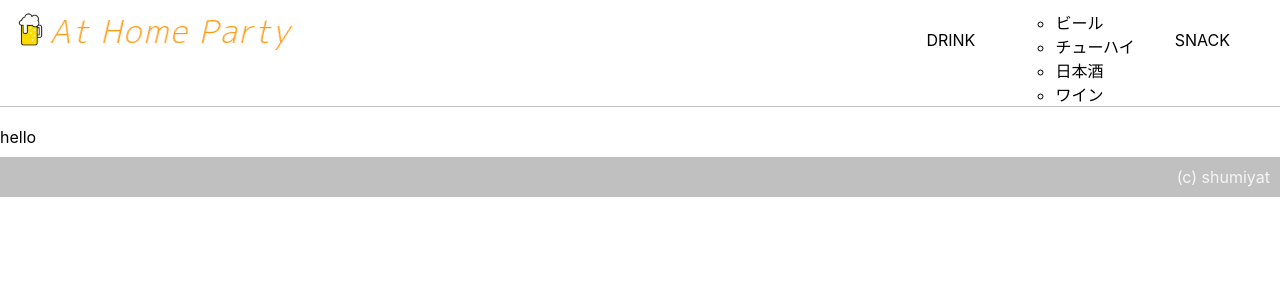
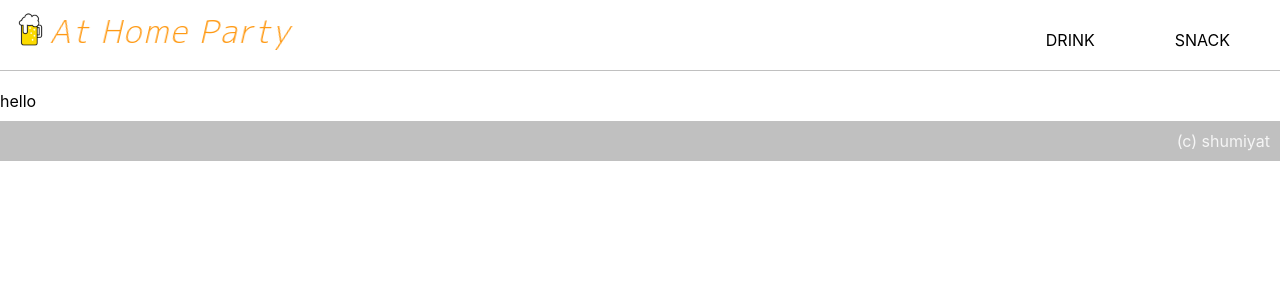
Before and after one commit to Tom-Shumi/at-home-party-frontend, a Next.js app: page / in a window 1280 px wide. Shown: the top 300 px of the page. Built offline with nearby package versions, Linux system fonts and the light colour scheme.

Commit message:
add header WIP

```diff
--- a/src/components/common/Header.tsx
+++ b/src/components/common/Header.tsx
@@ -14,7 +14,8 @@ const Header: React.FC<HeaderProps> = (props) => {
             <Image src={Icon} alt="アイコン" />
             <nav className={styles.nav}>
                 <ul className={styles.bgCategoryUl}>
-                    <li className={styles.bgCategoryLi}><a className={styles.aTag}>DRINK</a></li>
+                    <div className={styles.hoverBlock}>
+                        <li className={styles.bgCategoryLi}><a className={styles.aTag}>DRINK</a>
 
                             <ul className={styles.smCategoryUl}>
                                 <li className={styles.smCategoryLi}><a>ビール</a></li>
@@ -22,6 +23,8 @@ const Header: React.FC<HeaderProps> = (props) => {
                                 <li className={styles.smCategoryLi}><a>日本酒</a></li>
                                 <li className={styles.smCategoryLi}><a>ワイン</a></li>
                             </ul>
+                        </li>
+                    </div>
 
                     <li className={styles.categoryLi}><a className={styles.aTag}>SNACK</a></li>
                 </ul>
--- a/styles/common/Header.module.css
+++ b/styles/common/Header.module.css
@@ -23,11 +23,10 @@
   padding: 0 40px;
   position: relative;
   color: #000000;
-  text-decoration: none;
   cursor: pointer;
 }
 
-.bgCategoryLi ::after {
+.aTag::after {
   position: absolute;
   bottom: -5px;
   left: 0;
@@ -40,23 +39,30 @@
   transition: transform 0.75s;
 }
 
-.bgCategoryLi :hover::after {
+.aTag:hover::after {
   transform: scale(1, 1);
 }
 
-.categoryLi ::after {
-  position: absolute;
-  bottom: -5px;
-  left: 0;
-  content: '';
-  width: 100%;
-  height: 2px;
-  background: #000000;
-  transform: scale(0, 1);
-  transform-origin: center top;
-  transition: transform 0.75s;
+.hoverBlock :hover > .smCategoryUl {
+  visibility: visible;
 }
 
-.categoryLi :hover::after {
-  transform: scale(1, 1);
+.smCategoryUl {
+  visibility: hidden;
+  position: absolute;
+  list-style: none;
+  padding: 0;
+  width: 125px;
+  text-align: center;
+  border: solid 1px silver;
 }
+
+.smCategoryLi {
+  padding: 0;
+  margin: 0;
+  border: solid 1px silver;
+  background-color: white;
+  height: 40px;
+  line-height: 40px;
+  cursor: pointer;
+}
```
Lines whose indentation alone changed are shown as unchanged.
